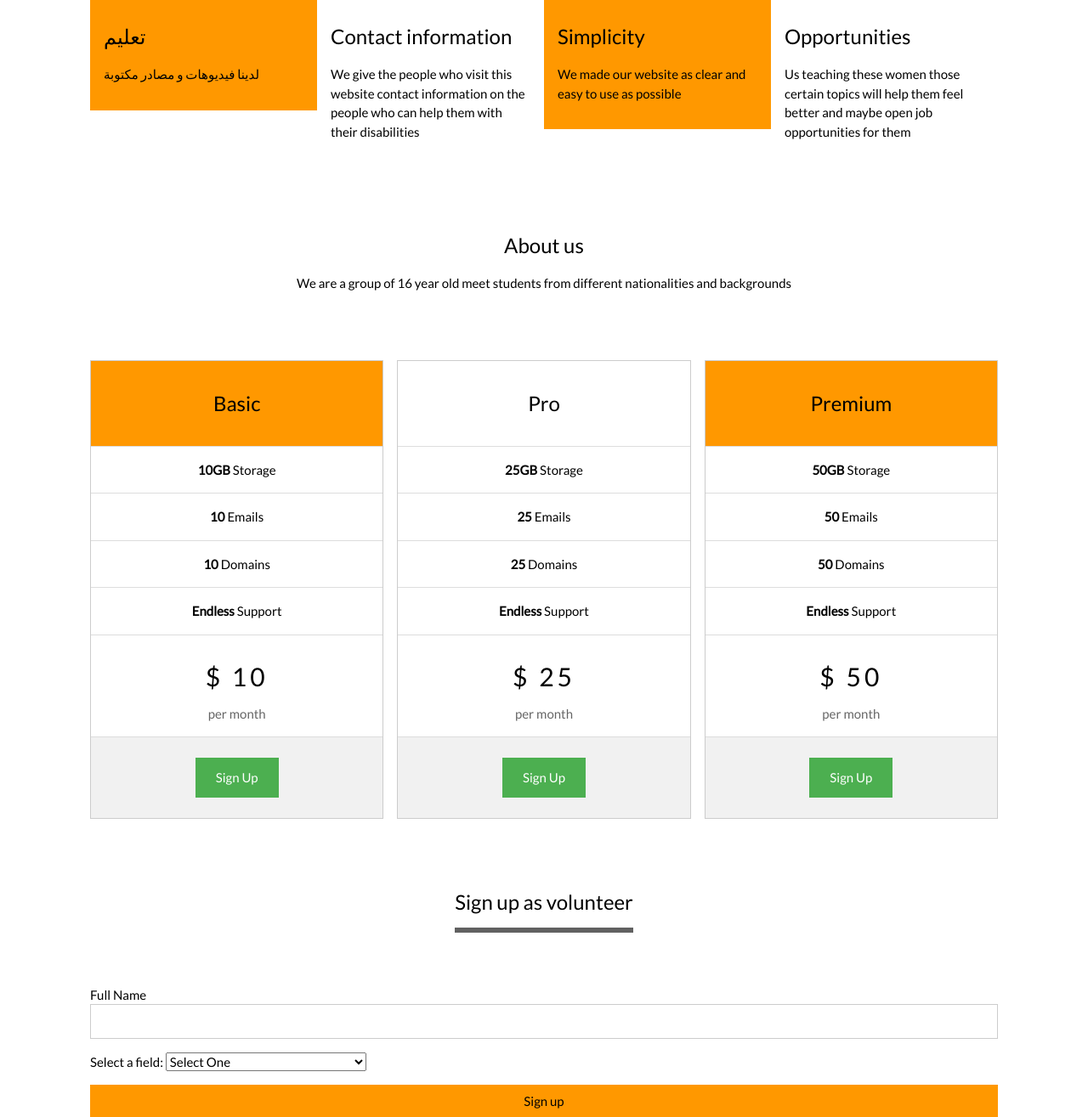
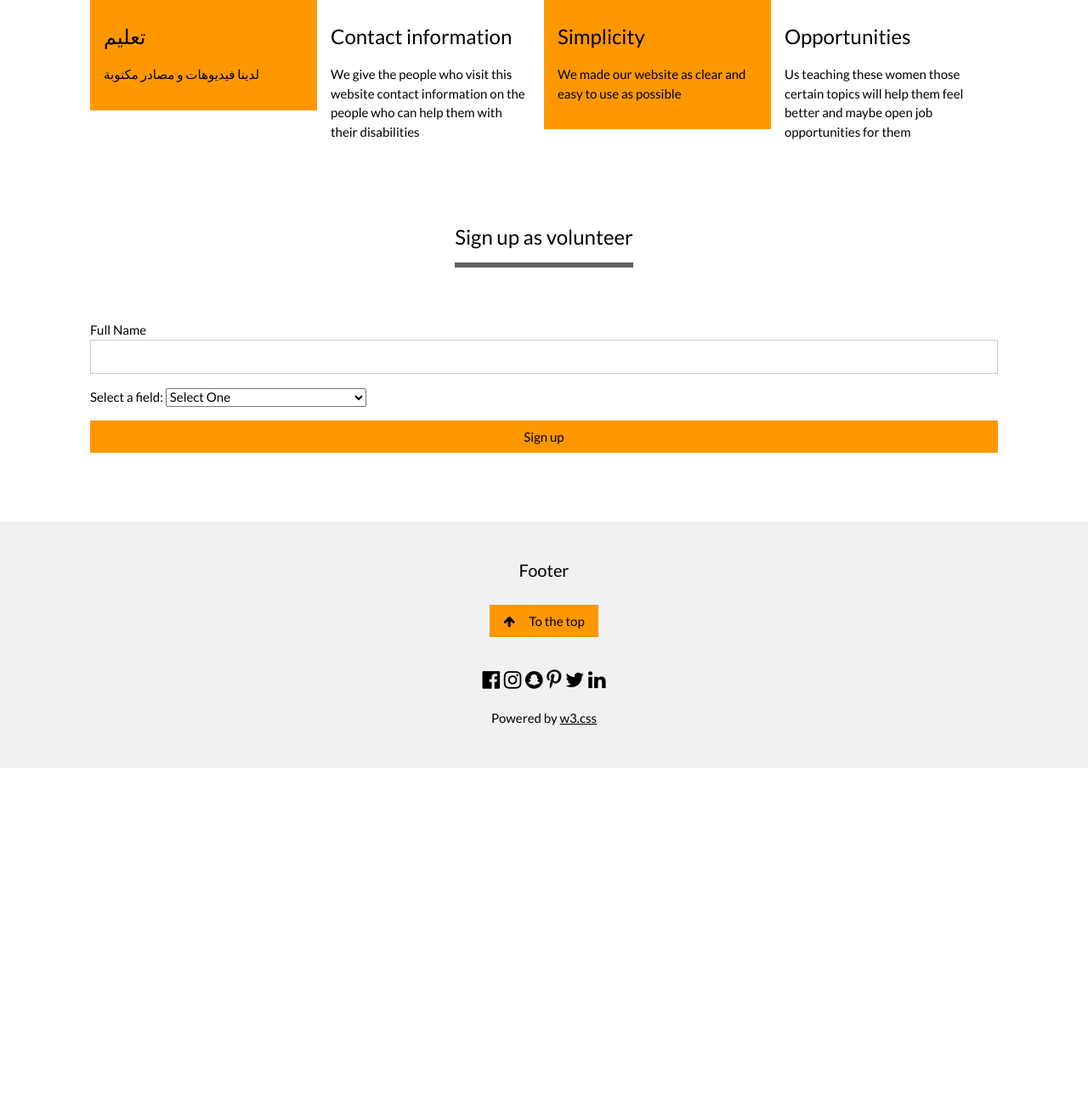
Before and after one commit to meet-projects/Y2-GroupD-Team3, a Flask app: page / in a window 1280 px wide. Shown: the part 1041-2356 px from the top of the page at 85% size. After the commit the page ends 1945 px from the top, so only its background shows below. Run offline with Flask 3, Linux system fonts and the light colour scheme.

Commit message:
Update home.html

```diff
--- a/templates/home.html
+++ b/templates/home.html
@@ -154,7 +154,7 @@ function myFunction() {
   </div>
 
   <!-- Grid -->
-  <div class="w3-row-padding" id="plans">
+  <!-- <div class="w3-row-padding" id="plans">
     <div class="w3-center w3-padding-64">
       <h3>About us</h3>
       <p> We are a group of 16 year old meet students from different nationalities and backgrounds</p>
@@ -210,7 +210,7 @@ function myFunction() {
         </li>
       </ul>
     </div>
-  </div>
+  </div> -->
 
   <!-- Grid -->
 
```
